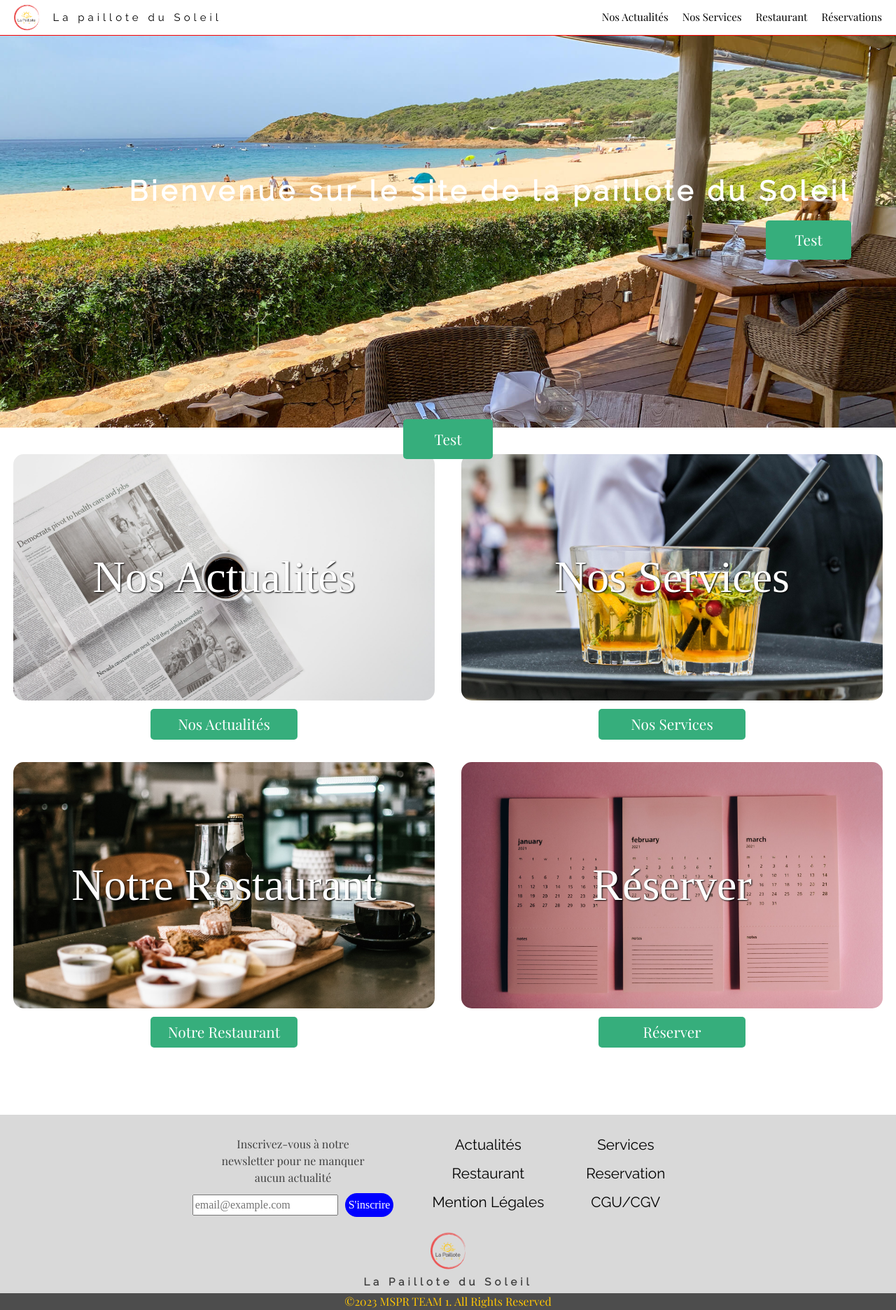
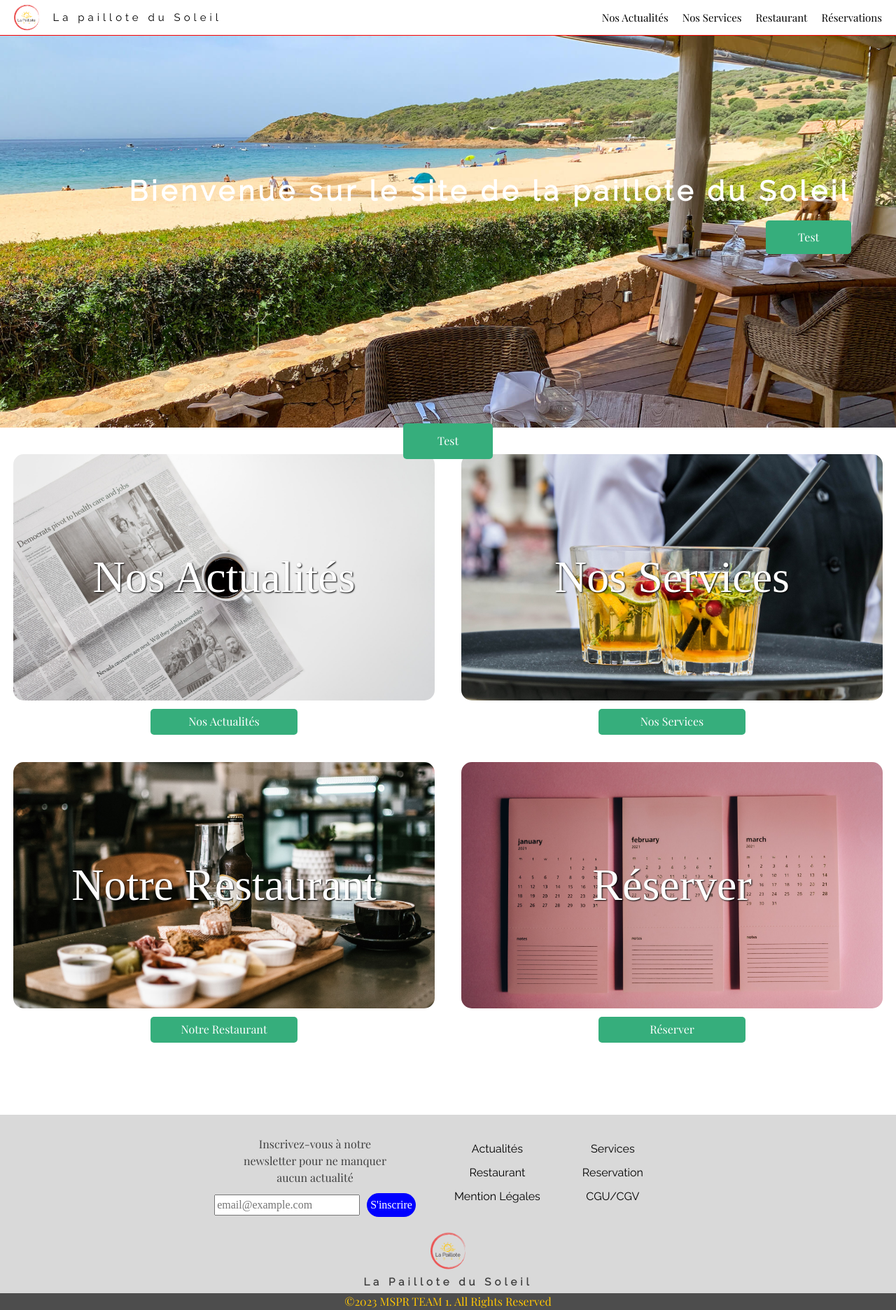
Before and after one commit to HaniLeb/main, a Symfony app: template templates/home/index.html.twig in a window 1280 px wide. Shown: the whole page at 70% size. Run offline with Twig, Linux system fonts and the light colour scheme; the template is opened without the code that fills it, so the values that code supplies are empty; some libraries are stand-ins or nearby versions.

Commit message:
Police
Ajustement police header et footer

```diff
--- a/public/styles/homepage.css
+++ b/public/styles/homepage.css
@@ -14,7 +14,7 @@ h1{
 a{
   text-decoration: none;
   color: white;
-  font-size: 1.3rem;
+  font-size: 16px;
 }
 
 a, p{
--- a/public/styles/main.css
+++ b/public/styles/main.css
@@ -165,7 +165,7 @@ span {
 
 ul {
   display: flex;
-  font-family: "Raleway";
+  font-family: "Playfair Display";
   justify-content: flex-end;
   align-items: center;
   list-style: none;
```
